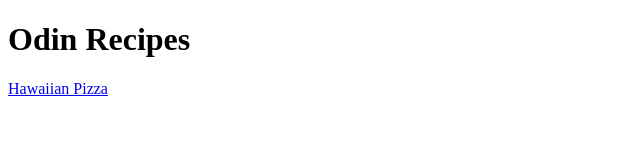
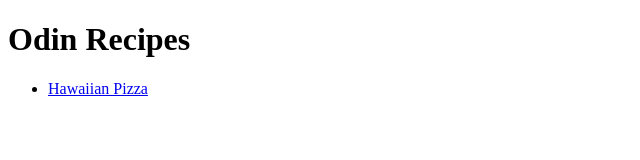
Before and after one commit to Bakresh/odin-recipes, a plain HTML site: page index.html in a window 1280 px wide. Shown: the full height of the page, 0-640 px from the left. Drawn offline with Linux system fonts and the light colour scheme.

Commit message:
Add recipe list in index.html

```diff
--- a/index.html
+++ b/index.html
@@ -7,6 +7,8 @@
 
     <body>
         <h1>Odin Recipes</h1>
-        <a href="./recipes/hawaiian-pizza.html">Hawaiian Pizza</a>
+        <ul>
+            <li><a href="./recipes/hawaiian-pizza.html">Hawaiian Pizza</a></li>
+        </ul>
     </body>
 </html>
```
